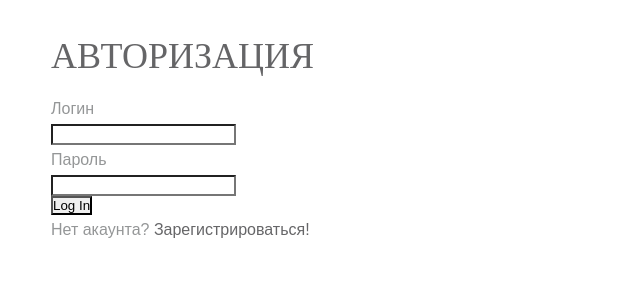
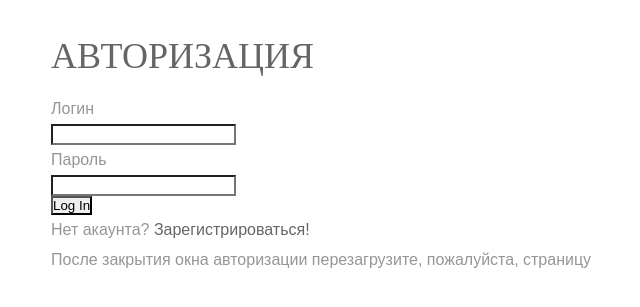
Before and after one commit to Trofimenkova/Term_project, a PHP site: page /login.php in a window 1280 px wide. Shown: the top 307 px of the page, without its empty margins (4-644 px from the left). Run offline with PHP 8.4, Linux system fonts and the light colour scheme.

Commit message:
I have added exlanatory text.

```diff
--- a/mag/login.php
+++ b/mag/login.php
@@ -69,7 +69,7 @@ if(!empty($_POST['username']) && !empty($_POST['password'])) {
     </p>
         <p class="regtext">Нет акаунта? <a href="register.php" target="_self" onclick="window.open(this.href,this.target);return false;">Зарегистрироваться!</a></p>
 </form>
-
+	<p>После закрытия окна авторизации перезагрузите, пожалуйста, страницу</p>
     </div>
 
     </div>
```
